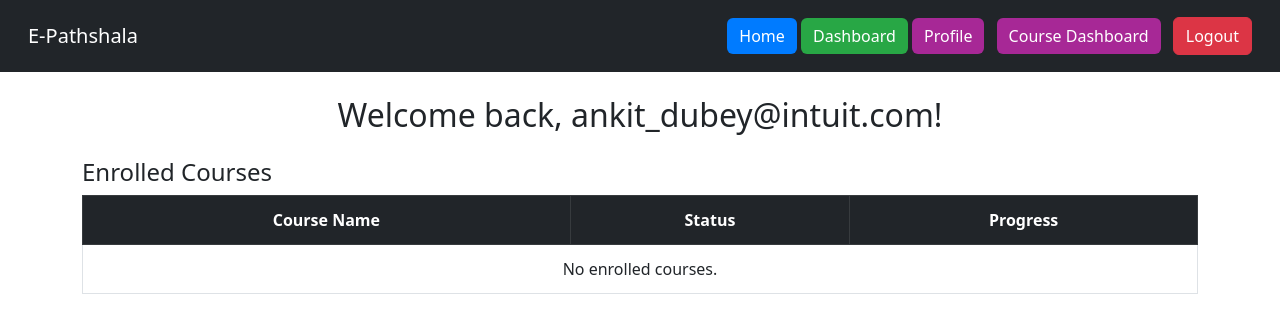
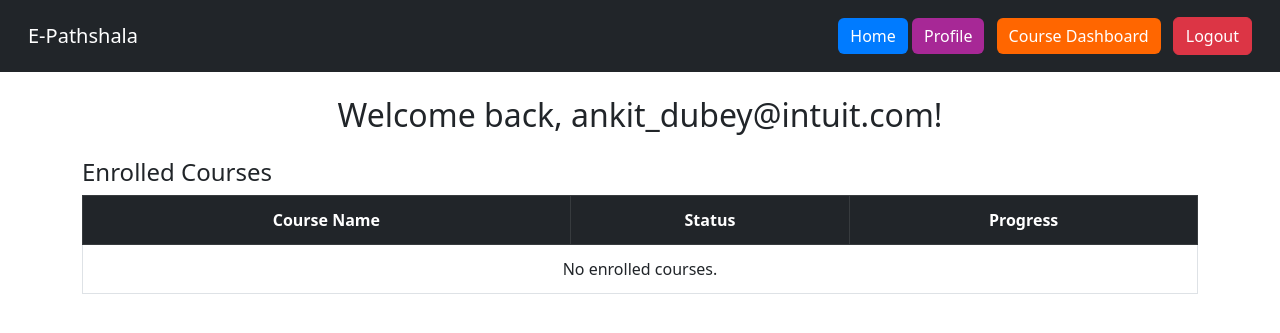
Before and after one commit to Monika-202217b3042/E-Pathshala-LMS, a Flask app: page /dashboard in a window 1280 px wide. Shown: the top 333 px of the page. Run offline with Flask 3, Linux system fonts and the light colour scheme; a user stored in the database is signed in; data comes from the database, SQL or seed files in the repository.

Commit message:
modified code

```diff
--- a/e-Pathshala/app/templates/student_dashboard.html
+++ b/e-Pathshala/app/templates/student_dashboard.html
@@ -17,16 +17,7 @@
             background-color: #0056b3; /* Darker Blue */
         }
 
-        .navbar .btn-success {
-            background-color: #28a745; /* Green for Dashboard */
-            border: none;
-        }
-
-        .navbar .btn-success:hover {
-            background-color: #218838; /* Darker Green */
-        }
-
-        /* Updated Profile Button (Purple) */
+        /* Profile Button (Purple) */
         .navbar .btn-profile {
             background-color: #a72896;
             border: none;
@@ -34,7 +25,18 @@
         }
 
         .navbar .btn-profile:hover {
-            background-color: #a72896;
+            background-color: #8b1e7a; /* Darker Purple */
+        }
+
+        /* Course Dashboard Button (Orange) */
+        .navbar .btn-course-dashboard {
+            background-color: #ff6600; /* Orange */
+            border: none;
+            color: white;
+        }
+
+        .navbar .btn-course-dashboard:hover {
+            background-color: #cc5200; /* Darker Orange */
         }
 
         .progress {
@@ -68,9 +70,8 @@
             <a class="navbar-brand" href="#">E-Pathshala</a>
             <div>
                 <a href="/" class="btn btn-primary">Home</a>
-                <a href="/dashboard" class="btn btn-success">Dashboard</a> <!-- Green Dashboard -->
-                <a class="btn btn-profile me-2" href="{{ url_for('main.profile') }}">Profile</a> <!-- Updated Green Profile Button -->
-                <a class="btn btn-profile me-2" href="{{ url_for('main.course_dashboard') }}">Course Dashboard</a>
+                <a class="btn btn-profile me-2" href="{{ url_for('main.profile') }}">Profile</a> <!-- Purple Profile -->
+                <a class="btn btn-course-dashboard me-2" href="{{ url_for('main.course_dashboard') }}">Course Dashboard</a> <!-- Orange Course Dashboard -->
                 <a href="/logout" class="btn btn-danger">Logout</a>
             </div>
         </div>
```
